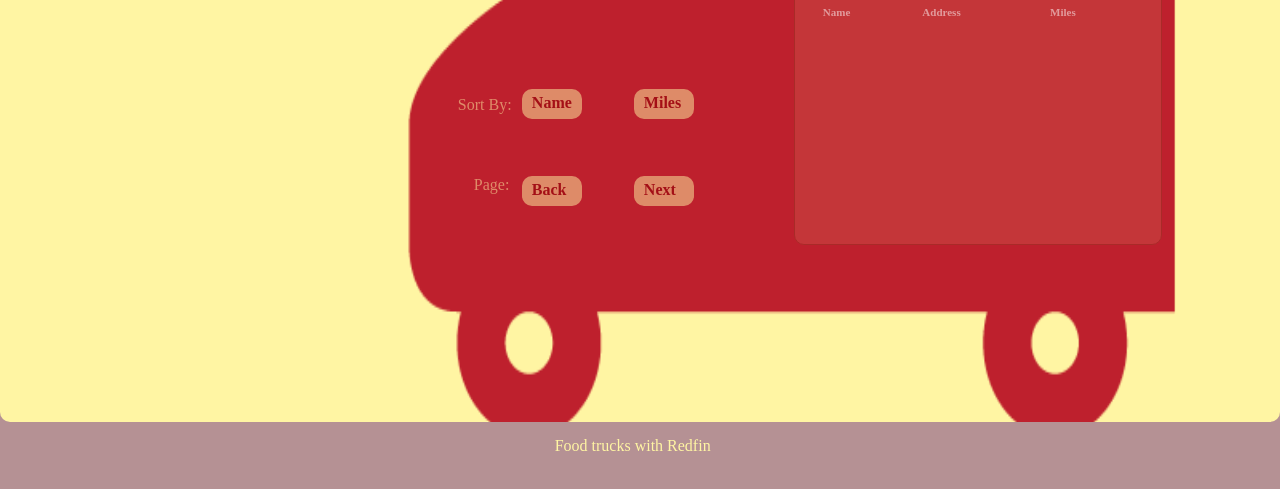
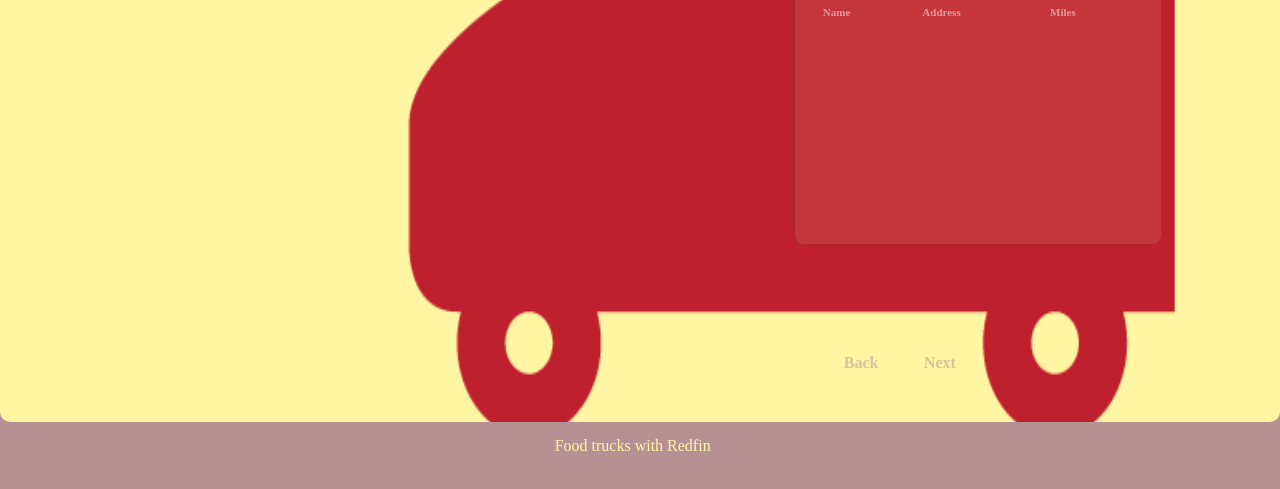
Before and after one commit to jamangi/redtrucks, a plain HTML site: page index.html in a window 1280 px wide. Shown: the part 311-800 px from the top of the page. Drawn offline with Linux system fonts and the light colour scheme; no server answers.

Commit message:
reposition buttons

```diff
--- a/css/index.css
+++ b/css/index.css
@@ -86,36 +86,40 @@ body {
 }
 
 .button.back, .button.next {
-    top: 63%;
-    left: 16%;
+    top: 89%;
+    left: 55%;
+    color: var(--brown);
 }
 
 .button.name, .button.miles {
-    top: 50%;
-    left: 16%;
+    top: 11%;
+    left: 5%;
 }
 
 #sort {
     position: absolute;
-    top: 51%;
-    left: 8%;
-    opacity: .5;
+    height: 100%;
+    width: 10%;
+    /*border: 1px dotted blue;*/
+    left: 27%;
+    z-index: 1;
 }
 
-#pagination {
+#sort-text {
     position: absolute;
-    top: 63%;
-    left: 10%;
-    opacity: .5;
+    top: 5%;
+    left: 5%;
+    color: var(--brown);
 }
 
 
+
 .button.next {
-    left: 30%;
+    left: 65%;
 }
 
 .button.miles {
-    left: 30%;
+    top: 20%;
 }
 
 .button.back:hover, .button.next:hover, .button.name:hover, .button.miles:hover{
--- a/index.html
+++ b/index.html
@@ -18,11 +18,13 @@
         <div id="time"></div>
     </div>
 
-    <div class="panel attraction">
-        <p id="sort"> Sort By: </p>
-        <p id="pagination"> Page: </p>
+    <div id="sort">
+        <p id="sort-text"> Sort By: </p>
         <div class="panel button name" id="name">Name</div>
         <div class="panel button miles" id="miles">Miles</div>
+    </div>
+
+    <div class="panel attraction">
         <div class="panel button next" id="next">Next</div>
         <div class="panel button back" id="back">Back</div>
         <div class="panel trucks" id='trucks'>
```
